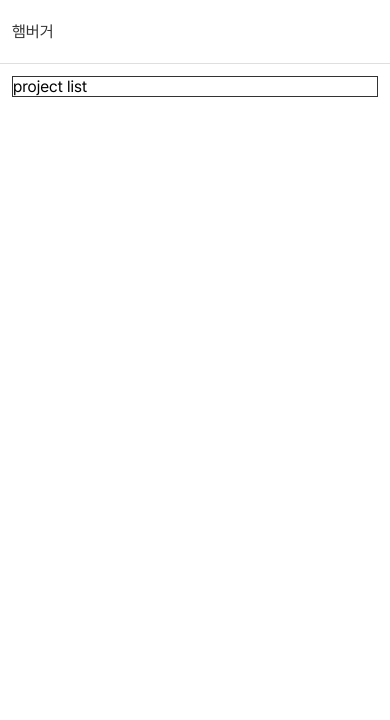
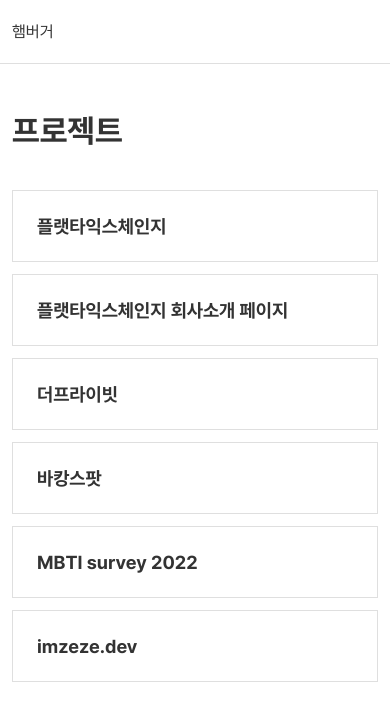
Before and after one commit to imzeze/imzeze.dev, a Next.js app: page /project in a window 390 px wide. Shown: the top 720 px of the page. Built offline with nearby package versions, Linux system fonts and the light colour scheme.

Commit message:
feat: project list 반응형

```diff
--- a/src/components/organisms/AppLayout/index.module.scss
+++ b/src/components/organisms/AppLayout/index.module.scss
@@ -2,37 +2,34 @@
 
 .wrapper {
     width: 100%;
+    min-width: 360px;
     display: flex;
     justify-content: center;
 }
 
-.content {
-    border: 1px solid var(--black);
-}
-
 @include desktop {
     .wrapper {
-        padding: 12px 133px;
+        padding: 48px 133px;
     }
     .content {
         flex: 1;
         max-width: 1000px;
-        min-width: 758px;
+        min-width: calc($breakpoint-tablet) - 24px;
     }
 }
 
 @include tablet {
     .wrapper {
-        padding: 12px;
+        padding: 48px 12px;
     }
     .content {
-        width: 758px;
+        width: calc($breakpoint-tablet) - 24px;
     }
 }
 
 @include mobile {
     .wrapper {
-        padding: 12px;
+        padding: 48px 12px;
     }
     .content {
         flex: 1;
--- a/src/components/organisms/Header/index.module.scss
+++ b/src/components/organisms/Header/index.module.scss
@@ -6,7 +6,6 @@
     display: flex;
     align-items: center;
     justify-content: center;
-    color: var(--black);
     background-color: var(--white);
     border-bottom: 1px solid var(--underline);
 }
@@ -37,7 +36,7 @@
     .navWrapper {
         flex: 1;
         max-width: 1000px;
-        min-width: 758px;
+        min-width: calc($breakpoint-tablet - 24px);
     }
 }
 
@@ -46,7 +45,7 @@
         padding: 12px;
     }
     .navWrapper {
-        width: 758px;
+        width: calc($breakpoint-tablet - 24px);
     }
 }
 
--- /dev/null
+++ b/src/components/organisms/ProjectItem/index.module.scss
@@ -0,0 +1,6 @@
+@import '../../../styles/variables.module.scss';
+
+.wrapper {
+    padding: 24px;
+    border: 1px solid var(--underline);
+}
--- /dev/null
+++ b/src/components/organisms/ProjectItem/index.tsx
@@ -0,0 +1,13 @@
+import styles from './index.module.scss';
+
+interface ProjectListItemProps {
+    title: string;
+}
+
+export default function ProjectListItem({ title }: ProjectListItemProps) {
+    return (
+        <div className={styles.wrapper}>
+            <h3>{title}</h3>
+        </div>
+    );
+}
--- a/src/components/organisms/index.tsx
+++ b/src/components/organisms/index.tsx
@@ -1,4 +1,5 @@
 import Header from './Header';
 import AppLayout from './AppLayout';
+import ProjectListItem from './ProjectItem';
 
-export { Header, AppLayout };
+export { Header, AppLayout, ProjectListItem };
--- /dev/null
+++ b/src/components/templates/ProjectList/index.module.scss
@@ -0,0 +1,9 @@
+@import '../../../styles/variables.module.scss';
+
+.wrapper {
+    width: 100%;
+    margin-top: 40px;
+    display: grid;
+    grid-template-columns: repeat(auto-fit, minmax(336px, 1fr));
+    grid-gap: 12px;
+}
--- a/src/components/templates/ProjectList/index.tsx
+++ b/src/components/templates/ProjectList/index.tsx
@@ -1,5 +1,18 @@
+import { ProjectListItem } from '@/components/organisms';
 import styles from './index.module.scss';
 
-export default function ProjectList() {
-    return <div></div>;
+export default function ProjectListTemplate() {
+    return (
+        <div>
+            <h1>프로젝트</h1>
+            <div className={styles.wrapper}>
+                <ProjectListItem title="플랫타익스체인지" />
+                <ProjectListItem title="플랫타익스체인지 회사소개 페이지" />
+                <ProjectListItem title="더프라이빗" />
+                <ProjectListItem title="바캉스팟" />
+                <ProjectListItem title="MBTI survey 2022" />
+                <ProjectListItem title="imzeze.dev" />
+            </div>
+        </div>
+    );
 }
--- /dev/null
+++ b/src/components/templates/index.tsx
@@ -0,0 +1,3 @@
+import ProjectListTemplate from './ProjectList';
+
+export { ProjectListTemplate };
--- a/src/pages/project/index.tsx
+++ b/src/pages/project/index.tsx
@@ -1,3 +1,5 @@
+import { ProjectListTemplate } from '@/components/templates';
+
 export default function Page() {
-    return `project list`;
+    return <ProjectListTemplate />;
 }
--- a/src/styles/globalStyles.scss
+++ b/src/styles/globalStyles.scss
@@ -26,18 +26,19 @@
     font-display: fallback;
 }
 
-* {
-    -webkit-tap-highlight-color: transparent;
-    font-family: 'Pretendard', Helvetica, Arial, sans-serif;
-    box-sizing: border-box;
-    margin: 0;
-    padding: 0;
-}
-
 :root {
     --black: #333333;
     --white: #ffffff;
     --underline: #dfdfdf;
+}
+
+* {
+    -webkit-tap-highlight-color: transparent;
+    font-family: 'Pretendard', Helvetica, Arial, sans-serif;
+    color: var(--black);
+    box-sizing: border-box;
+    margin: 0;
+    padding: 0;
 }
 
 div {
--- a/src/styles/variables.module.scss
+++ b/src/styles/variables.module.scss
@@ -1,5 +1,5 @@
 // media query
-$breakpoint-tablet: 758px;
+$breakpoint-tablet: 768px;
 $breakpoint-desktop: 1024px;
 
 @mixin mobile {
```
